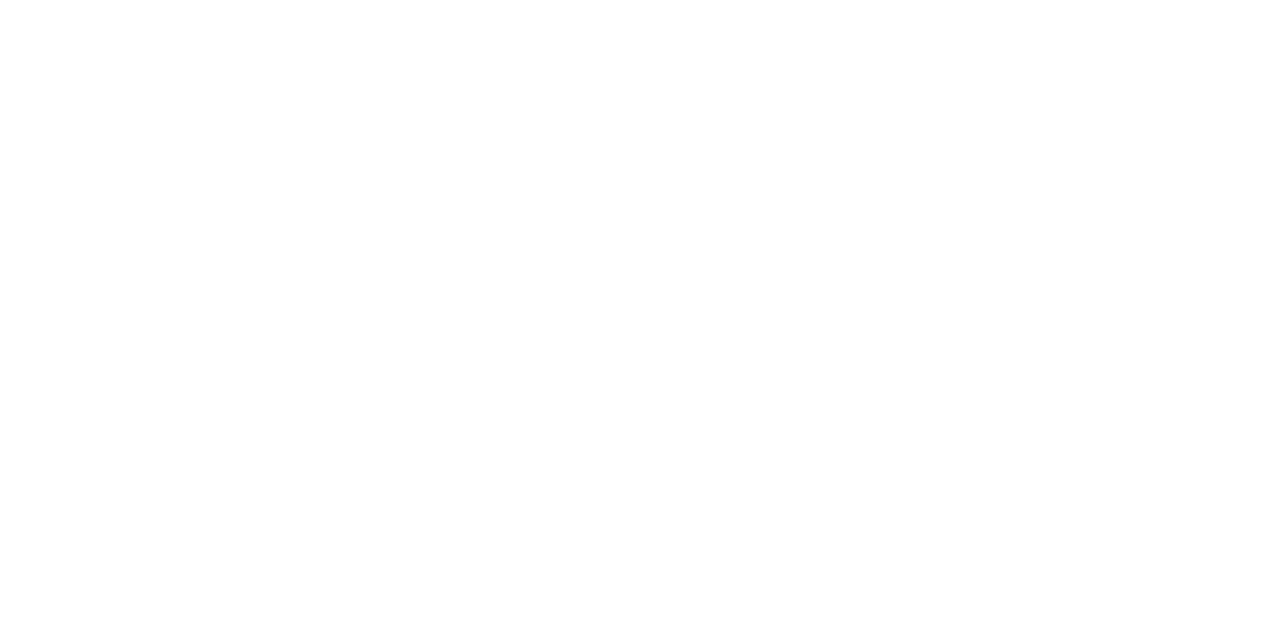
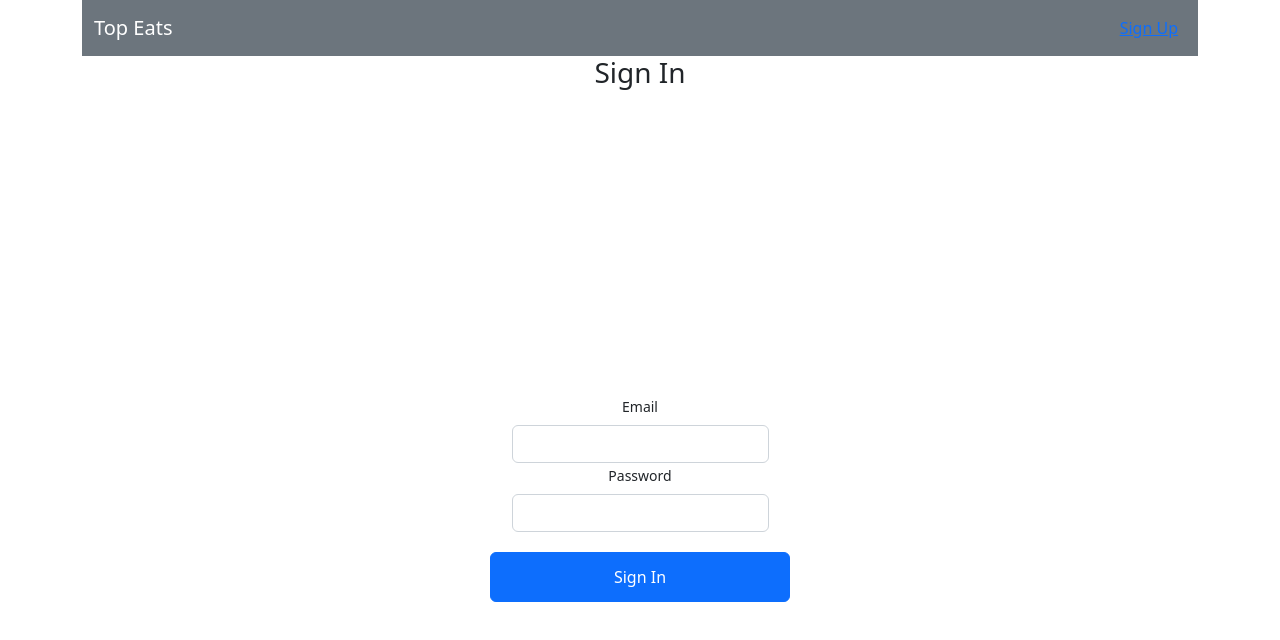
Before and after one commit to CalebSamland/top-eats, a React (Create React App) app in the folder packages/client/: page /signin in a window 1280 px wide. Before the commit this address had no page. Shown: the top 640 px of the page. Built offline with nearby package versions, Linux system fonts and the light colour scheme.

Commit message:
Create new header, set up sign up routing

```diff
--- a/packages/client/src/App.js
+++ b/packages/client/src/App.js
@@ -3,20 +3,30 @@
 import './App.css';
 import HomePage from './pages/HomePage';
 import RestaurantPage from './pages/RestaurantPage';
-
+import SignUpPage from './pages/SignUpPage';
+import SignInPage from './pages/SignInPage';
 
 
 function App() {
 
   const [restaurants, setRestaurants] = useState(null)
+  const [user, setUser] = useState(false);
 
 
   return (
-      <Routes>
-        <Route exact path='/' element={ <HomePage restaurants={restaurants} setRestaurants={setRestaurants} /> } />
-        <Route exact path='/restaurant/:id' element={ <RestaurantPage restaurants={restaurants} setRestaurants={setRestaurants} /> } />
-      </Routes>
-
+    <>
+        {user ?
+            <Routes>
+                <Route exact path='/' element={ <HomePage restaurants={restaurants} setRestaurants={setRestaurants} /> } />
+                <Route exact path='/restaurant/:id' element={ <RestaurantPage restaurants={restaurants} setRestaurants={setRestaurants} /> } />
+            </Routes>
+        :
+            <Routes>
+                <Route exact path='/' element={ <SignUpPage setUser={setUser}/> } />
+                <Route exact path='/signin' element={ <SignInPage setUser={setUser}/>} />
+            </Routes>
+        }
+    </>
   );
 }
 
--- a/packages/client/src/components/SearchBar/SearchBar.js
+++ b/packages/client/src/components/SearchBar/SearchBar.js
@@ -36,23 +36,23 @@
         setQuery({...searchInput})
     }
 
-    useEffect(() => {
-      const getRestaurantList = async () => {
-        try {
-          console.log(searchInput)
-          const restaurantListAPI = await axios.post(`http://localhost:3001/api/restaurants`, searchInput)
-          setRestaurants(restaurantListAPI.data)
-          console.log(restaurantListAPI.data)
-          // setPostLoading(false)
-        } catch (err) {
-          // console.error(err.message)
-          // setPostLoading(false)
-          // setPostError(true)
-        }
-      }
-      getRestaurantList()
-      // console.log(restaurants)
-    }, [query]) // add correct dependency array []
+    // useEffect(() => {
+    //   const getRestaurantList = async () => {
+    //     try {
+    //       console.log(searchInput)
+    //       const restaurantListAPI = await axios.post(`http://localhost:3001/api/restaurants`, searchInput)
+    //       setRestaurants(restaurantListAPI.data)
+    //       console.log(restaurantListAPI.data)
+    //       // setPostLoading(false)
+    //     } catch (err) {
+    //       // console.error(err.message)
+    //       // setPostLoading(false)
+    //       // setPostError(true)
+    //     }
+    //   }
+    //   getRestaurantList()
+    //   // console.log(restaurants)
+    // }, [query]) // add correct dependency array []
 
 
   return (
--- /dev/null
+++ b/packages/client/src/components/SignUpHeader/SignUpHeader.js
@@ -0,0 +1,19 @@
+import React from 'react';
+import { Button, Container, Image, Navbar, Nav, Row, Col } from 'react-bootstrap';
+import { Link } from 'react-router-dom';
+
+const SignUpHeader = () => {
+    return (
+        <Navbar bg="secondary" variant="dark">
+            <Container fluid="lg">
+                <Navbar.Brand href='/'>Top Eats</Navbar.Brand>
+                <Nav className='justify-content-end'>
+                    <Nav.Link><Link to="/">Sign Up</Link></Nav.Link>
+                    {/* <Nav.Link><Link to="/signin">Sign In</Link></Nav.Link> */}
+                </Nav>
+            </Container>
+        </Navbar>
+    )
+}
+
+export default SignUpHeader;
--- a/packages/client/src/pages/HomePage.js
+++ b/packages/client/src/pages/HomePage.js
@@ -4,11 +4,11 @@
 import RestaurantResults from "../components/RestaurantResults/RestaurantResults";
 import { Container } from 'react-bootstrap'
 
-const HomePage = ({restaurants, setRestaurants}) => {
+const HomePage = ({restaurants, setRestaurants, setUser}) => {
 
   return (
     <>
-      <Header />
+      <Header setUser={setUser}/>
       <Container style={{maxWidth: '1024px'}}>
         <SearchBar restaurants={restaurants} setRestaurants={setRestaurants}/>
         <RestaurantResults  restaurants={restaurants}/>
--- a/packages/client/src/pages/SignInPage.js
+++ b/packages/client/src/pages/SignInPage.js
@@ -1,12 +1,13 @@
 import React, { useState } from 'react';
 import { Container, Form, Button } from 'react-bootstrap';
+import SignUpHeader from '../components/SignUpHeader/SignUpHeader';
 
 const initialState = {
     email: '',
     password: ''
 }
 
-const SignInPage = () => {
+const SignInPage = ({setUser}) => {
     const [data, setData] = useState(initialState);
 
     const handleChange = e => {
@@ -20,11 +21,12 @@
         // Send POST request to check for existing user in database with matching email/password combination
         // If a match is found, authenticate with token and navigate to homepage
         e.preventDefault();
-        console.log(data);
+        setUser(true);
     }
 
     return (
-        <Container style={{textAlign: 'center'}}>
+        <Container style={{textAlign: 'center', height: '1000px', width: '100%'}}>
+            <SignUpHeader />
             <h3>Sign In</h3>
             <Form style={{height: '100vh', width: '300px', margin: '0 auto'}} onSubmit={handleSubmit}>
                 <Form.Group>
--- a/packages/client/src/pages/SignUpPage.js
+++ b/packages/client/src/pages/SignUpPage.js
@@ -3,8 +3,9 @@
 import { useNavigate } from "react-router-dom";
 import FormInput from "../components/FormInput/FormInput";
 import './SignUpPage.css';
+import SignUpHeader from "../components/SignUpHeader/SignUpHeader";
 
-const SignUpPage = () => {
+const SignUpPage = ({setUser}) => {
     const [data, setData] = useState({
         firstName: '',
         lastName: '',
@@ -93,10 +94,12 @@
 
     const handleSubmit = e => {
         e.preventDefault();
+        setUser(true);
     }
 
     return (
-        <div className="form-container">
+        <div>
+            <SignUpHeader />
             <form onSubmit={handleSubmit}>
                 <h1 class="signup-header">Sign Up</h1>
                 {inputs.map((input) => (
```
Also changed, not shown: packages/client/src/components/SignUpHeader/SignUpHeader.css (added).
